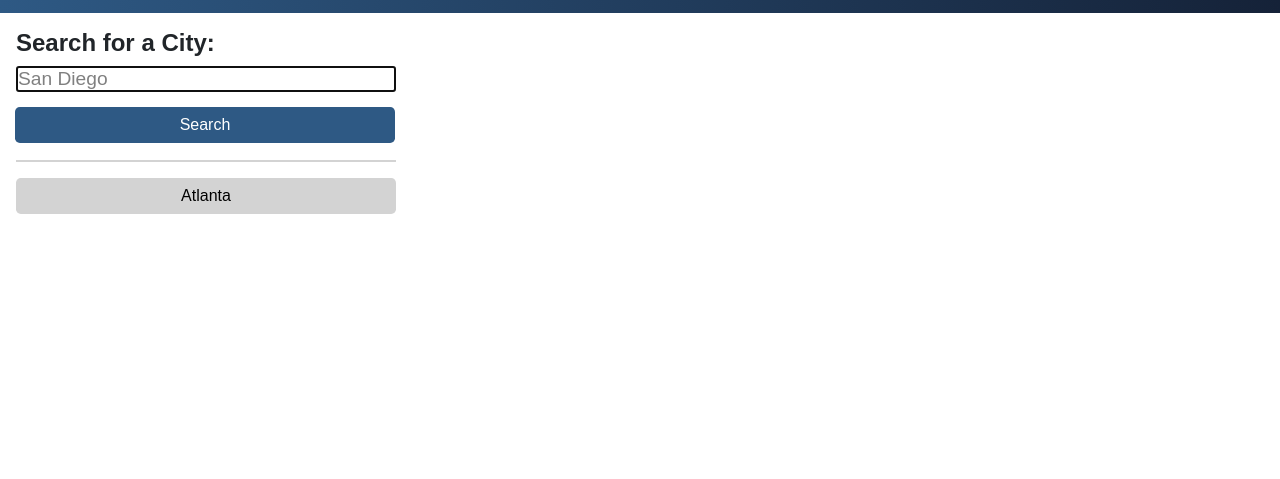
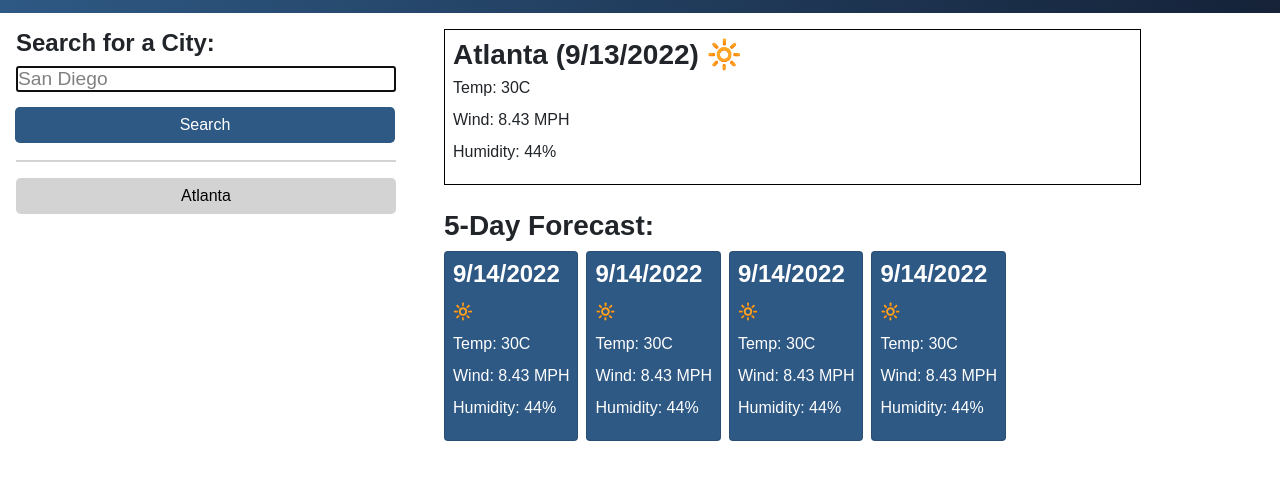
Before and after one commit to wongpakho814/module-6-challenge, a plain HTML site: page index.html in a window 1280 px wide. Shown: the part 49-528 px from the top of the page. Drawn offline with nearby package versions, Linux system fonts and the light colour scheme.

Commit message:
Added HTML template for the results being shown

```diff
--- a/assets/css/style.css
+++ b/assets/css/style.css
@@ -4,8 +4,16 @@
     --border-radius: .3rem;
 }
 
+h1, h2, h3 {
+    font-weight: bold;
+}
+
 h1 {
     font-size: 200%;
+}
+
+h2 {
+    font-size: 175%;
 }
 
 h3 {
@@ -18,7 +26,6 @@
 
 .custom-navbar h1 {
     color: white;
-    font-weight: bold;
 }
 
 .form-input, .btn {
@@ -66,3 +73,12 @@
 #city-buttons .btn:hover {
     background-color: gray;
 }
+
+.today-weather {
+    border: 1px solid black;
+}
+
+.card {
+    background-color: var(--lightNavyBlue);
+    color: white;
+}
--- a/assets/js/script.js
+++ b/assets/js/script.js
@@ -55,7 +55,7 @@ function getCityCoords(name) {
 
 // Calling the OpenWeather Call 5 day/3 hour forecast API to get the weather of the given city's latitude and longitude
 function getCityWeather(lat, lon, name) {
-    let apiUrl = "https://api.openweathermap.org/data/2.5/forecast?lat=" + lat + "&lon=" + lon + "&appid=" + apiKey;
+    let apiUrl = "https://api.openweathermap.org/data/2.5/forecast?lat=" + lat + "&lon=" + lon + "&units=metric&appid=" + apiKey;
 
     fetch(apiUrl)
         .then(function (response) {
--- a/index.html
+++ b/index.html
@@ -31,6 +31,53 @@
                     <button data-city="Atlanta" class="btn mb-3">Atlanta</button>
                 </div>
             </div>
+            <div class="col-12 col-md-8 pl-5 result">
+                <div class="today-weather p-2">
+                    <h2>Atlanta (9/13/2022) 🔆</h2>
+                    <p>Temp: 30C</p>
+                    <p>Wind: 8.43 MPH</p>
+                    <p>Humidity: 44%</p>
+                </div>
+                <h2 class="mt-4">5-Day Forecast: </h2>
+                <div class="d-flex flex-row">
+                    <div class="card mr-2">
+                        <div class="p-2">
+                            <h3 class="pb-2">9/14/2022</h3>
+                            <p>🔆</p>
+                            <p>Temp: 30C</p>
+                            <p>Wind: 8.43 MPH</p>
+                            <p>Humidity: 44%</p>
+                        </div>
+                    </div>
+                    <div class="card mr-2">
+                        <div class="p-2">
+                            <h3 class="pb-2">9/14/2022</h3>
+                            <p>🔆</p>
+                            <p>Temp: 30C</p>
+                            <p>Wind: 8.43 MPH</p>
+                            <p>Humidity: 44%</p>
+                        </div>
+                    </div>
+                    <div class="card mr-2">
+                        <div class="p-2">
+                            <h3 class="pb-2">9/14/2022</h3>
+                            <p>🔆</p>
+                            <p>Temp: 30C</p>
+                            <p>Wind: 8.43 MPH</p>
+                            <p>Humidity: 44%</p>
+                        </div>
+                    </div>
+                    <div class="card mr-2">
+                        <div class="p-2">
+                            <h3 class="pb-2">9/14/2022</h3>
+                            <p>🔆</p>
+                            <p>Temp: 30C</p>
+                            <p>Wind: 8.43 MPH</p>
+                            <p>Humidity: 44%</p>
+                        </div>
+                    </div>
+                </div>
+            </div>
         </section>
     </main>
 
```
